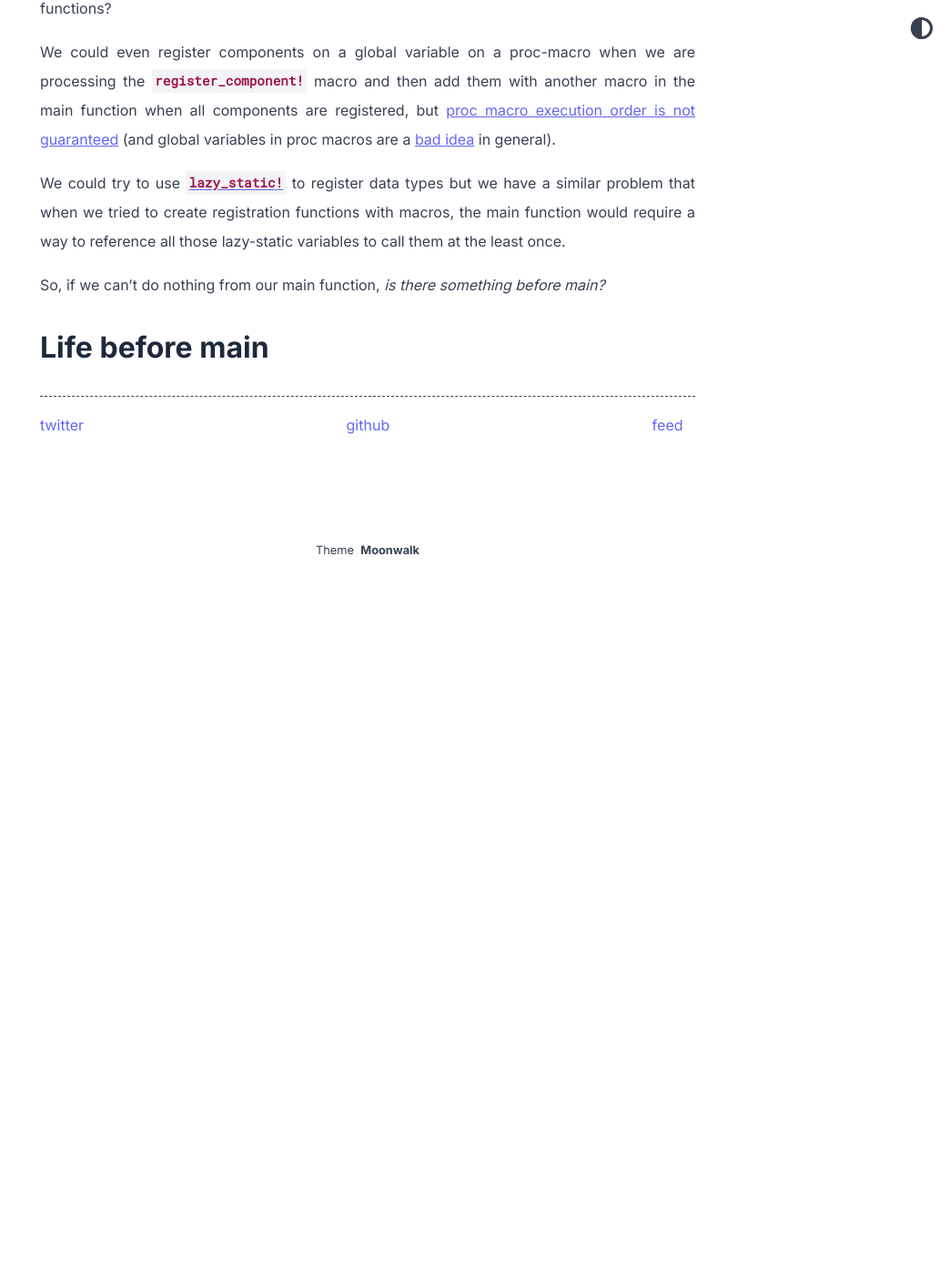
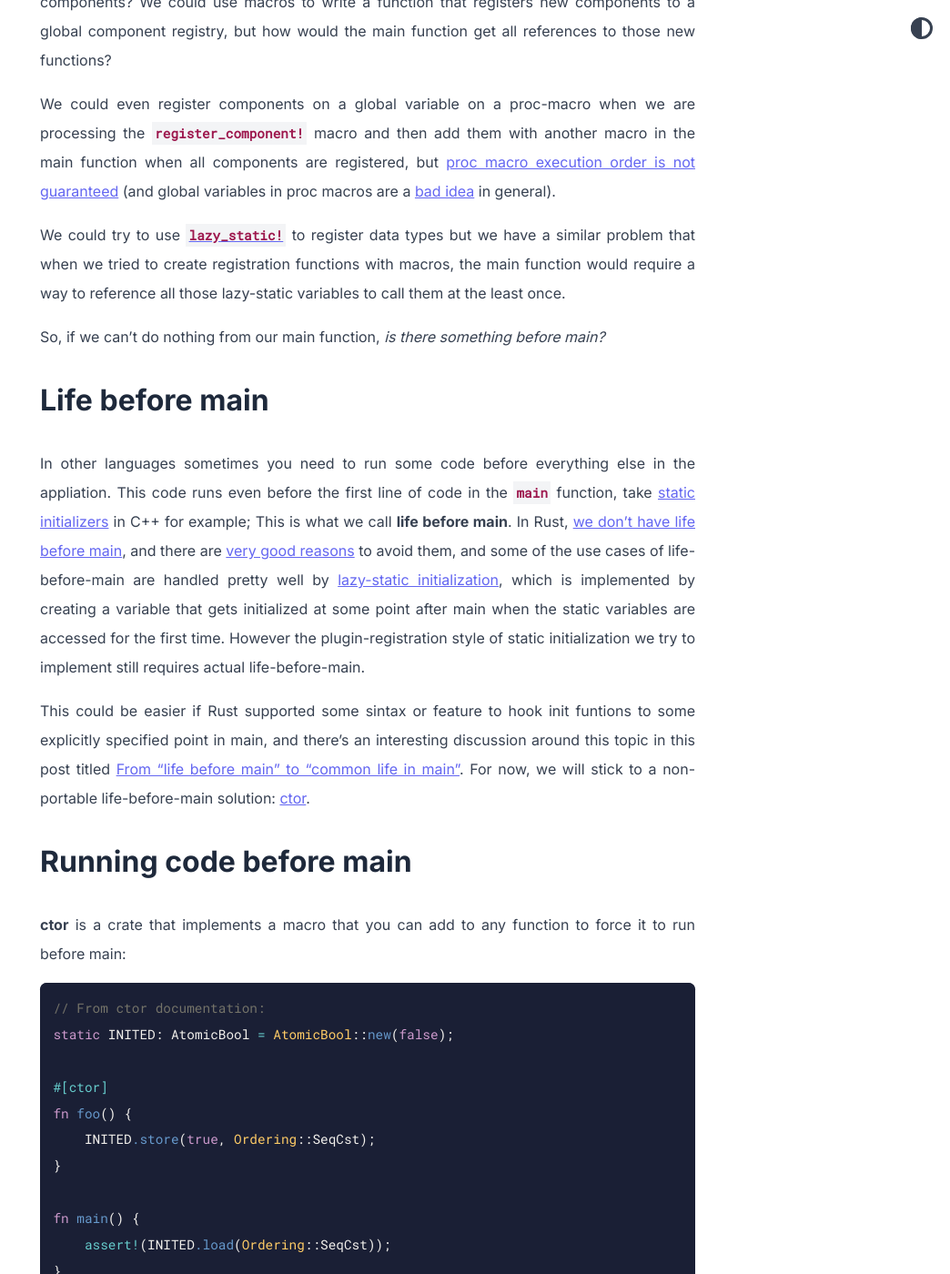
Before and after one commit to LDiazN/ldiazn.github.io, a Jekyll site: the page built from _posts/2024-02-05-proto-ecs-registration.md, in a window 1280 px wide and 1400 px high, scrolled down 2441 px. Shown: the whole window at 91% size, without its empty margins (236-1280 px from the left). Built offline with Jekyll 4.4.1, drawn with Linux system fonts in a browser that asks for light colours; before the commit the page ends 3071 px from its top, so only the background shows below that; some of the changed text lies outside the part shown.

Commit message:
Talking a bit about life before main

````diff
--- a/_posts/2024-02-05-proto-ecs-registration.md
+++ b/_posts/2024-02-05-proto-ecs-registration.md
@@ -36,6 +36,8 @@ struct MyComponent {
 fn create_my_component() -> MyComponent {
     MyComponent{name: "default name".to_string()}
 }
+
+// Register some metadata related to this component
 register_component!(
     MyComponent,
     factory = create_my_component
@@ -43,7 +45,7 @@ register_component!(
 
 // main.rs
 fn main() {
-    // Automagically get data to all registered data types,
+    // Automagically get metadata for all registered data types,
     for comp_data in get_all_components() {
         // Call the create_my_component function that was previously registered
         let component = (comp_data.factory)();
@@ -75,3 +77,38 @@ We could try to use [`lazy_static!`](https://docs.rs/lazy_static/latest/lazy_sta
 So, if we can't do nothing from our main function, _is there something before main?_
 
 # Life before main
+
+In other languages sometimes you need to run some code before everything else in the appliation. This code runs even before the first line of code in the `main` function, take [static initializers](https://en.cppreference.com/w/cpp/language/initialization) in C++ for example; This is what we call **life before main**. In Rust, [we don't have life before main](https://doc.rust-lang.org/1.4.0/complement-design-faq.html#there-is-no-life-before-or-after-main-(no-static-ctors/dtors)), and there are [very good reasons](http://yosefk.com/c++fqa/ctors.html#fqa-10.12) to avoid them, and some of the use cases of life-before-main are handled pretty well by [lazy-static initialization](https://crates.io/crates/lazy_static), which is implemented by creating a variable that gets initialized at some point after main when the static variables are accessed for the first time. However the plugin-registration style of static initialization we try to implement still requires actual life-before-main.
+
+This could be easier if Rust supported some sintax or feature to hook init funtions to some explicitly specified point in main, and there's an interesting discussion around this topic in this post titled [From “life before main” to “common life in main”](https://internals.rust-lang.org/t/from-life-before-main-to-common-life-in-main/16006). For now, we will stick to a non-portable life-before-main solution: [ctor](https://crates.io/crates/ctor).
+
+# Running code before main
+
+**ctor** is a crate that implements a macro that you can add to any function to force it to run before main:
+
+```rust
+// From ctor documentation:
+static INITED: AtomicBool = AtomicBool::new(false);
+
+#[ctor]
+fn foo() {
+    INITED.store(true, Ordering::SeqCst);
+}
+
+fn main() {
+    assert!(INITED.load(Ordering::SeqCst));
+}
+```
+
+* In this code, we create a static variable `INITED` initialized to `false`.
+* We also create a function `foo` that sets `INITED` to `true`
+* Since `foo` is marked with `#[ctor]`, it will be called before anything we do in the main function.
+
+The main idea here is to use `#[ctor]` along with a macro to push some data into some container whenever we want to register a new datatype.
+
+Before we continue, also consider the following crates:
+
+* **[inventory](https://crates.io/crates/inventory)** : This crate implements a more general purpose version of what we're about to do with `ctor`, it allows you to register data instances with a macro. This crate works for most cases, so it's very likely it fits your needs.
+* **[linkme](example-registration)** : This crate allows you to have static slices of elements that are gathered into a contiguous section in the binary. Basically allows you to have a pre-filled array of static items.
+
+We didn't use those crates for `proto-ecs` because we needed a lot of macro code to register metadata and implement wiring boilerplate anyways, so ctor was a better fit for our use case.
````
